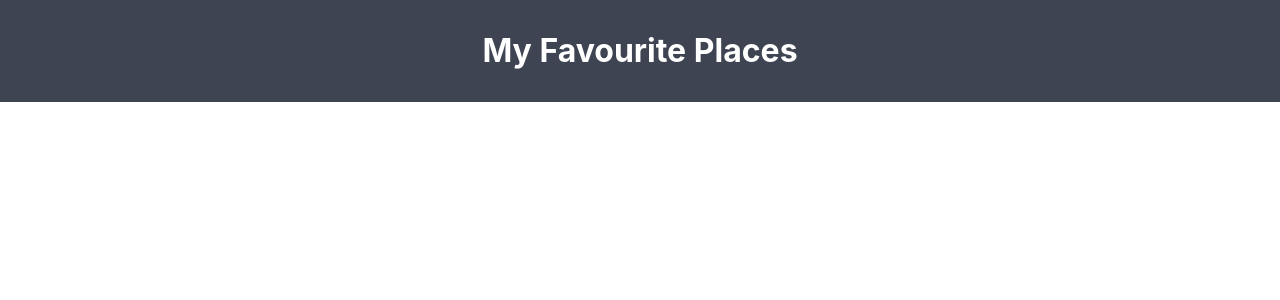
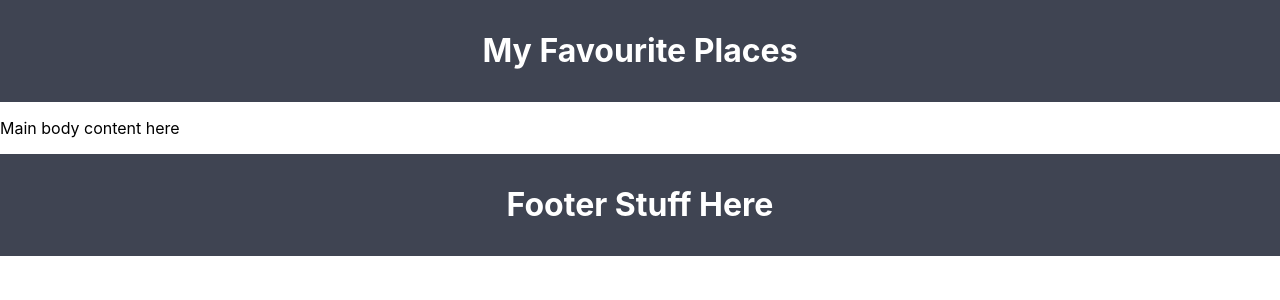
Before and after one commit to Matthew-Man/favourite-places-react-project, a React (Create React App) app: page / in a window 1280 px wide. Shown: the top 300 px of the page. Built offline with nearby package versions, Linux system fonts and the light colour scheme.

Commit message:
added Footer React funtion

```diff
--- a/public/index.html
+++ b/public/index.html
@@ -13,6 +13,12 @@
     <div id="header">
       <h1>Hello, World!</h1>
     </div>
+    <div id="body">
+      <p>Main body content here</p>
+    </div>
+    <div id="footer">
+      <h1>Footer to be overwrittens</h1>
+    </div>
 
   </body>
 
--- a/src/index.tsx
+++ b/src/index.tsx
@@ -2,12 +2,24 @@ import React from 'react';
 import ReactDOM from 'react-dom';
 import './index.css';
 
+
 function Header() {
   return (
-    <div style={{backgroundColor: "#3f4452", padding: "10px"}}>
+    <header style={{backgroundColor: "#3f4452", padding: "10px"}}>
       <h1 style ={{color:"white", textAlign: "center"}}>My Favourite Places</h1>
-    </div>
+    </header>
+  )
+};
+
+
+function Footer() {
+  return (
+    <footer style={{backgroundColor: "#3f4452", padding: "10px"}}>
+      <h1 style ={{color:"white", textAlign: "center"}}>Footer Stuff Here</h1>
+    </footer>
   )
 }
 
-ReactDOM.render(Header(), document.getElementById('header'));
+
+ReactDOM.render(<Header />, document.getElementById('header'));
+ReactDOM.render(<Footer />, document.getElementById('footer'));
```
Also changed, not shown: src/place.tsx (added).
